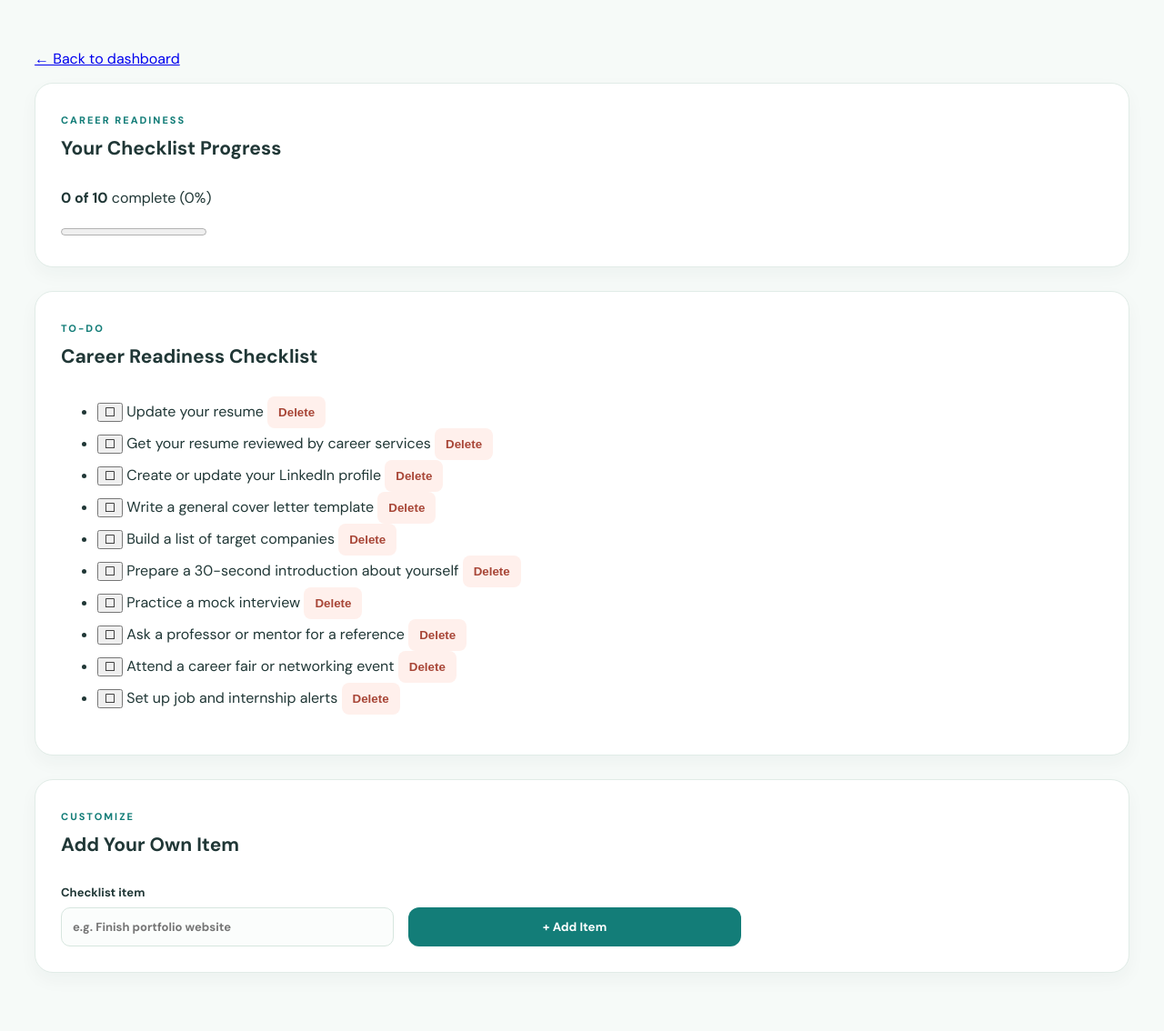
After one commit to Apinky1/InternConnect-Team02, a Flask app: page /checklist in a window 1280 px wide. The commit adds this page. Shown: the whole page at 91% size. Run offline with Flask 3, Linux system fonts and the light colour scheme; data comes from the database, SQL or seed files in the repository.

Commit message:
Add career-readiness checklist and dashboard cards for upcoming events and progress

```diff
--- a/app.py
+++ b/app.py
@@ -9,6 +9,19 @@ STATUSES = ('Applied', 'Interviewing', 'Offer', 'Rejected')
 EVENT_TYPES = ('Interview', 'Deadline')
 MAX_TEXT_LENGTH = 120
 MAX_NOTES_LENGTH = 500
+UPCOMING_EVENT_LIMIT = 5
+DEFAULT_CHECKLIST_ITEMS = (
+    'Update your resume',
+    'Get your resume reviewed by career services',
+    'Create or update your LinkedIn profile',
+    'Write a general cover letter template',
+    'Build a list of target companies',
+    'Prepare a 30-second introduction about yourself',
+    'Practice a mock interview',
+    'Ask a professor or mentor for a reference',
+    'Attend a career fair or networking event',
+    'Set up job and internship alerts',
+)
 
 
 def clean_application_form(form):
@@ -69,6 +82,16 @@ def clean_event_form(form):
     return values, None
 
 
+def clean_checklist_title(form):
+    """Validate a custom checklist item title. Returns (title, error)."""
+    title = form.get('title', '').strip()
+    if not title:
+        return title, 'Checklist item text is required.'
+    if len(title) > MAX_TEXT_LENGTH:
+        return title, f'Checklist items must be {MAX_TEXT_LENGTH} characters or fewer.'
+    return title, None
+
+
 def create_app(test_config=None):
     app = Flask(__name__)
     app.config.update(
@@ -108,13 +131,48 @@ def create_app(test_config=None):
                 notes TEXT,
                 created_at TIMESTAMP DEFAULT CURRENT_TIMESTAMP
             )''')
+            connection.execute('''CREATE TABLE IF NOT EXISTS checklist_items (
+                id INTEGER PRIMARY KEY AUTOINCREMENT,
+                title TEXT NOT NULL,
+                completed INTEGER NOT NULL DEFAULT 0 CHECK (completed IN (0, 1)),
+                created_at TIMESTAMP DEFAULT CURRENT_TIMESTAMP
+            )''')
+            # Seed the starter checklist only into an empty table, so restarts never duplicate items.
+            if connection.execute('SELECT COUNT(*) FROM checklist_items').fetchone()[0] == 0:
+                connection.executemany(
+                    'INSERT INTO checklist_items (title) VALUES (?)',
+                    [(title,) for title in DEFAULT_CHECKLIST_ITEMS],
+                )
+
+    def checklist_progress(connection):
+        total, done = connection.execute(
+            'SELECT COUNT(*), COALESCE(SUM(completed), 0) FROM checklist_items'
+        ).fetchone()
+        percent = round(done / total * 100) if total else 0
+        return {'done': done, 'total': total, 'percent': percent}
 
     @app.route('/')
     def index():
         with get_db() as connection:
             applications = connection.execute('SELECT * FROM applications ORDER BY id DESC').fetchall()
+            upcoming_events = connection.execute(
+                '''SELECT events.*, applications.company, applications.position
+                   FROM events JOIN applications ON applications.id = events.application_id
+                   WHERE events.event_date >= ?
+                   ORDER BY events.event_date, COALESCE(events.event_time, ''), events.id
+                   LIMIT ?''',
+                (date.today().isoformat(), UPCOMING_EVENT_LIMIT),
+            ).fetchall()
+            checklist = checklist_progress(connection)
         counts = {status: sum(a['status'] == status for a in applications) for status in STATUSES}
-        return render_template('index.html', applications=applications, statuses=STATUSES, counts=counts)
+        return render_template(
+            'index.html',
+            applications=applications,
+            statuses=STATUSES,
+            counts=counts,
+            upcoming_events=upcoming_events,
+            checklist=checklist,
+        )
 
     @app.post('/applications')
     def add_application():
@@ -221,6 +279,43 @@ def create_app(test_config=None):
         flash('Event deleted.', 'success')
         return redirect(url_for('events'))
 
+    @app.get('/checklist')
+    def checklist():
+        with get_db() as connection:
+            items = connection.execute('SELECT * FROM checklist_items ORDER BY id').fetchall()
+            progress = checklist_progress(connection)
+        return render_template('checklist.html', items=items, progress=progress)
+
+    @app.post('/checklist')
+    def add_checklist_item():
+        title, error = clean_checklist_title(request.form)
+        if error:
+            flash(error, 'error')
+            return redirect(url_for('checklist'))
+        with get_db() as connection:
+            connection.execute('INSERT INTO checklist_items (title) VALUES (?)', (title,))
+        flash('Checklist item added.', 'success')
+        return redirect(url_for('checklist'))
+
+    @app.post('/checklist/<int:item_id>/toggle')
+    def toggle_checklist_item(item_id):
+        with get_db() as connection:
+            cursor = connection.execute(
+                'UPDATE checklist_items SET completed = 1 - completed WHERE id = ?', (item_id,)
+            )
+        if cursor.rowcount == 0:
+            abort(404)
+        return redirect(url_for('checklist'))
+
+    @app.post('/checklist/<int:item_id>/delete')
+    def delete_checklist_item(item_id):
+        with get_db() as connection:
+            cursor = connection.execute('DELETE FROM checklist_items WHERE id = ?', (item_id,))
+        if cursor.rowcount == 0:
+            abort(404)
+        flash('Checklist item deleted.', 'success')
+        return redirect(url_for('checklist'))
+
     @app.get('/health')
     def health():
         return {'status': 'ok'}
--- /dev/null
+++ b/templates/checklist.html
@@ -0,0 +1,99 @@
+<!DOCTYPE html>
+<html lang="en">
+<head>
+  <meta charset="UTF-8">
+  <meta name="viewport" content="width=device-width, initial-scale=1.0">
+  <title>InternConnect | Career Readiness Checklist</title>
+  <link rel="stylesheet"
+        href="{{ url_for('static', filename='style.css') }}">
+</head>
+
+<body>
+<main class="main-content">
+
+  <p><a href="{{ url_for('index') }}">&larr; Back to dashboard</a></p>
+
+  {% with messages = get_flashed_messages(with_categories=true) %}
+    {% for category, message in messages %}
+    <div class="flash {{ category }}" role="status">
+      {{ message }}
+    </div>
+    {% endfor %}
+  {% endwith %}
+
+  <!-- PROGRESS -->
+  <section id="checklist-progress" class="content-card">
+    <div class="section-heading">
+      <div>
+        <span class="section-label">CAREER READINESS</span>
+        <h2>Your Checklist Progress</h2>
+      </div>
+    </div>
+    <p>
+      <strong>{{ progress['done'] }} of {{ progress['total'] }}</strong> complete
+      ({{ progress['percent'] }}%)
+    </p>
+    <progress value="{{ progress['done'] }}" max="{{ progress['total'] or 1 }}"
+              aria-label="Checklist progress">{{ progress['percent'] }}%</progress>
+  </section>
+
+  <!-- ITEMS -->
+  <section id="checklist" class="content-card">
+    <div class="section-heading">
+      <div>
+        <span class="section-label">TO-DO</span>
+        <h2>Career Readiness Checklist</h2>
+      </div>
+    </div>
+
+    {% if items %}
+    <ul class="checklist">
+      {% for item in items %}
+      <li>
+        <form action="{{ url_for('toggle_checklist_item', item_id=item['id']) }}"
+              method="post" style="display:inline">
+          <button type="submit"
+                  aria-label="Mark as {{ 'not done' if item['completed'] else 'done' }}">
+            {{ '☑' if item['completed'] else '☐' }}
+          </button>
+        </form>
+        <span {% if item['completed'] %}style="text-decoration: line-through"{% endif %}>
+          {{ item['title'] }}
+        </span>
+        <form action="{{ url_for('delete_checklist_item', item_id=item['id']) }}"
+              method="post" style="display:inline"
+              onsubmit="return confirm('Delete this checklist item?')">
+          <button type="submit" class="delete-button">Delete</button>
+        </form>
+      </li>
+      {% endfor %}
+    </ul>
+    {% else %}
+    <div class="empty-state">
+      <h3>Your checklist is empty</h3>
+      <p>Add your first item below.</p>
+    </div>
+    {% endif %}
+  </section>
+
+  <!-- ADD ITEM -->
+  <section id="add-checklist-item" class="content-card">
+    <div class="section-heading">
+      <div>
+        <span class="section-label">CUSTOMIZE</span>
+        <h2>Add Your Own Item</h2>
+      </div>
+    </div>
+    <form action="{{ url_for('add_checklist_item') }}" method="post" class="application-form">
+      <label>
+        Checklist item
+        <input type="text" name="title" maxlength="120" required
+               placeholder="e.g. Finish portfolio website">
+      </label>
+      <button type="submit" class="primary-button">+ Add Item</button>
+    </form>
+  </section>
+
+</main>
+</body>
+</html>
--- a/templates/index.html
+++ b/templates/index.html
@@ -100,7 +100,7 @@
         {% endfor %}
       </div>
     </section>
-
+    {% include '_dashboard_extras.html' %}
     <!-- FLASH MESSAGES -->
     {% with messages = get_flashed_messages(with_categories=true) %}
       {% for category, message in messages %}
```
Also changed, not shown: templates/_dashboard_extras.html (added, +42 -0 lines), tests/test_app.py (+152 -0 lines).
